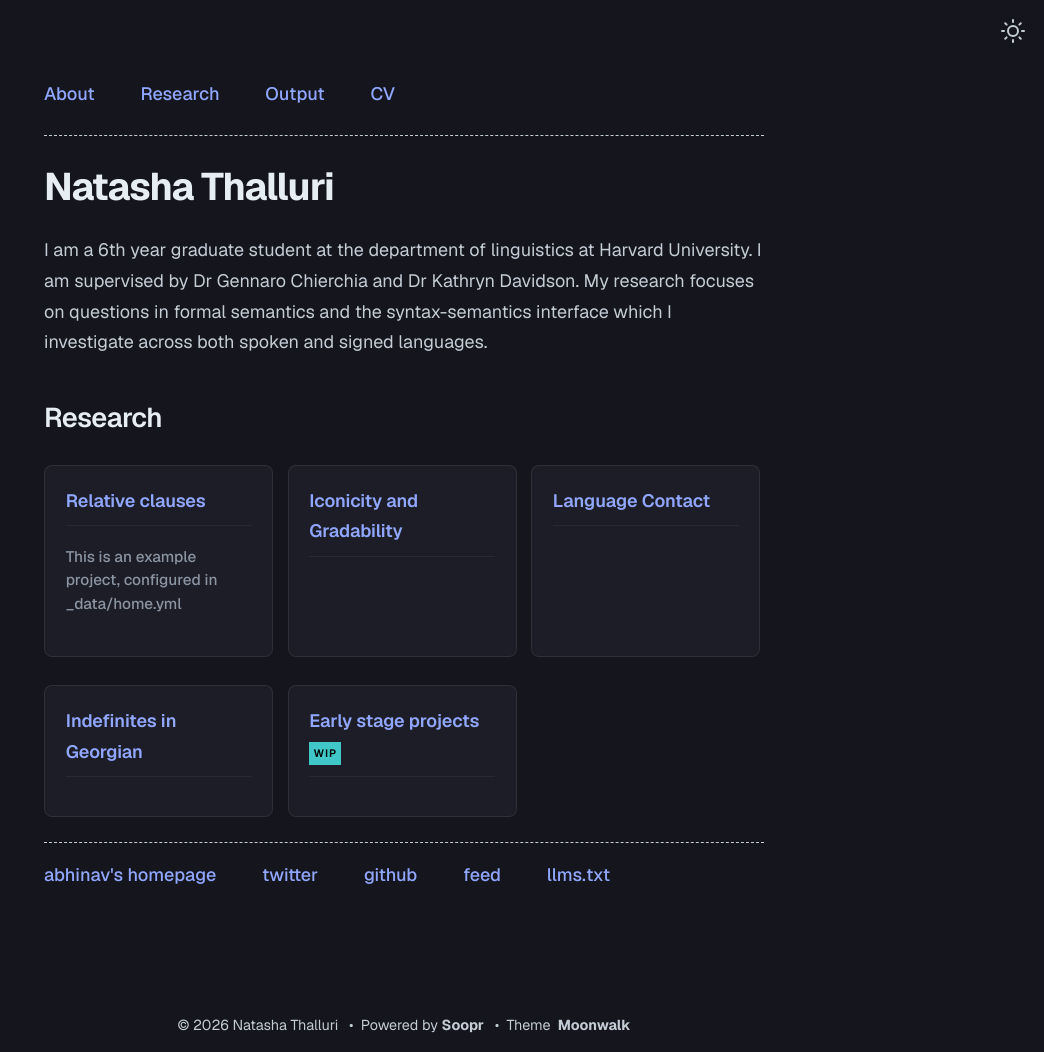
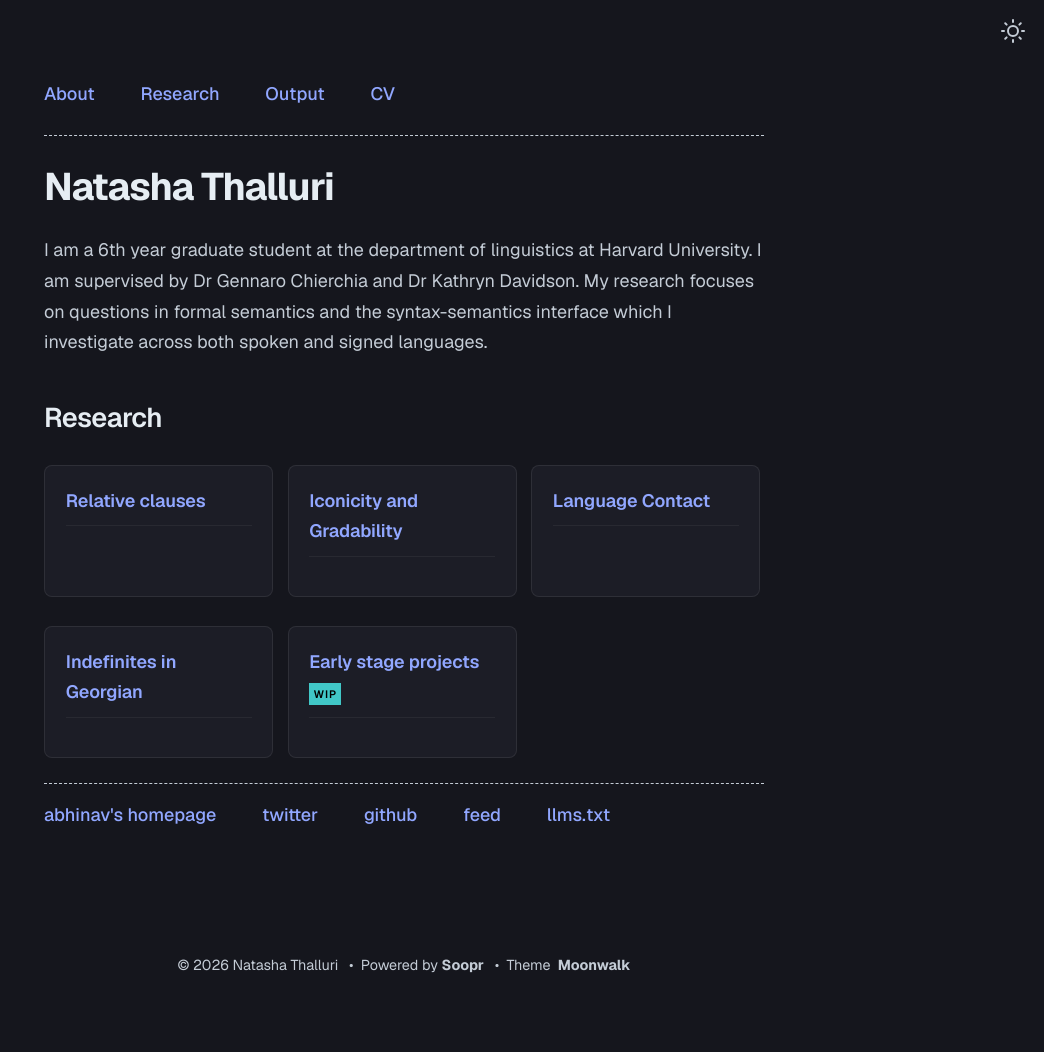
Before and after one commit to nthalluri/natasha-thalluri, a Jekyll site: the page built from index.md, in a window 1280 px wide. Shown: the whole page, without its empty margins (236-1280 px from the left). Built offline with Jekyll 4.4.1, drawn with Linux system fonts in a browser that asks for light colours; after the commit the page ends 992 px from its top, so only the background shows below that.

Commit message:
Remove description for 'Relative clauses' project
Removed description text for the 'Relative clauses' project entry.

```diff
--- a/_data/home.yml
+++ b/_data/home.yml
@@ -15,7 +15,7 @@ navbar_entries:
 project_entries:
   - title: Relative clauses
     url: overview-post
-    desc: This is an example project, configured in _data/home.yml
+    desc:
 
   - title: Iconicity and Gradability
     url: gradability-iconicity
```
